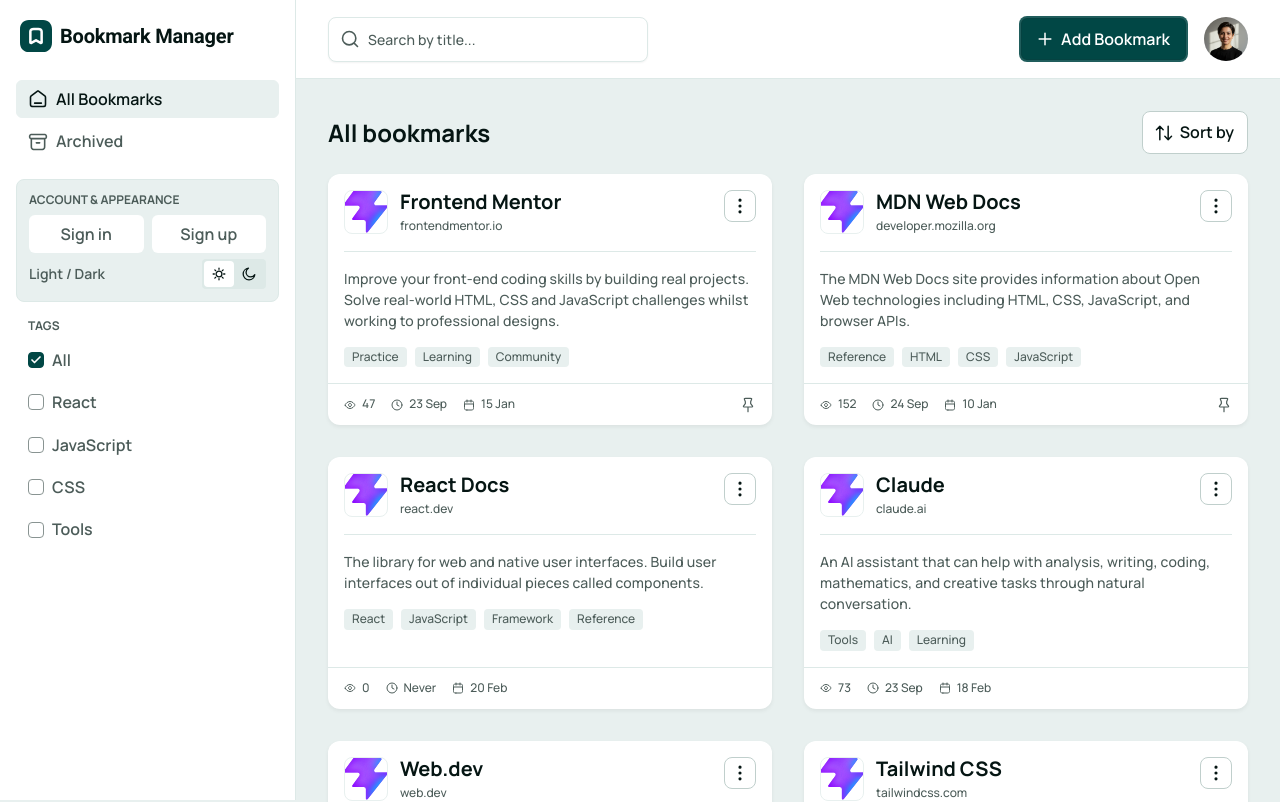
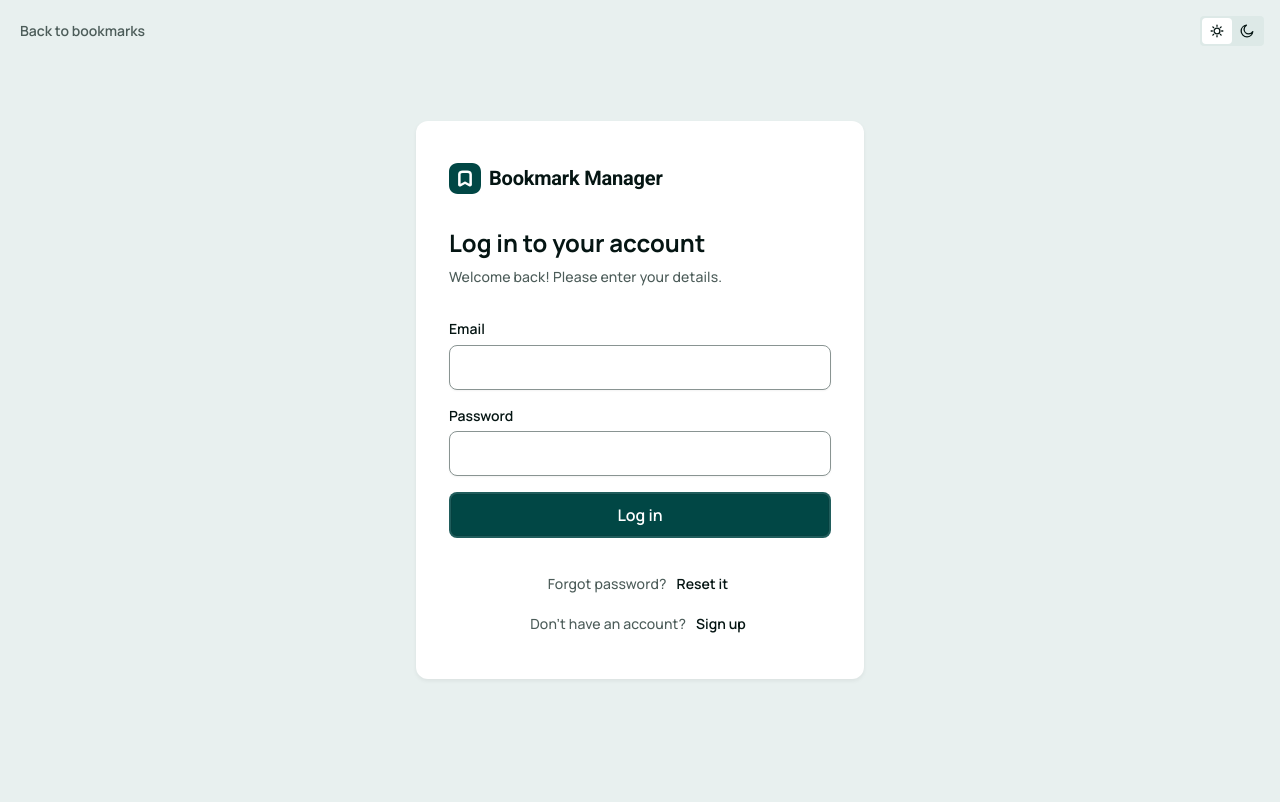
Before and after one commit to maribostashvili-93/Bookmark-manager, a React (Vite) app: page / in a window 1280 px wide. Shown: the top 802 px of the page. Built offline with nearby package versions, Linux system fonts and the light colour scheme.

Commit message:
fix: align auth entry and theme controls with design

```diff
--- a/src/App.jsx
+++ b/src/App.jsx
@@ -18,7 +18,7 @@ function App() {
     handleTogglePin,
     handleUpdateBookmark,
   } = useBookmarks()
-  const [currentView, setCurrentView] = useState('home')
+  const [currentView, setCurrentView] = useState('signin')
   const [searchTerm, setSearchTerm] = useState('')
   const [selectedTag, setSelectedTag] = useState('')
   const [sortOption, setSortOption] = useState('Recently added')
--- a/src/components/Header/Header.jsx
+++ b/src/components/Header/Header.jsx
@@ -2,6 +2,7 @@ import { useState } from 'react'
 import Icon from '../Icon/Icon.jsx'
 import Avatar from '../Avatar/Avatar.jsx'
 import ProfileMenu from '../ProfileMenu/ProfileMenu.jsx'
+import AppearanceToggle from '../AppearanceToggle/AppearanceToggle.jsx'
 import '../DropdownMenu/DropdownMenu.css'
 import '../Button/Button.css'
 import './Header.css'
@@ -36,6 +37,7 @@ function Header({ searchValue = '', profileOpen, onAddBookmark, onMenuOpen, onSe
           <Icon name="plus" />
           <span className="btn__text text-preset-3">Add Bookmark</span>
         </button>
+        <AppearanceToggle />
         <div className="popover-anchor">
           <Avatar open={visibleProfileOpen} onClick={() => setIsProfileOpen((isOpen) => !isOpen)} />
           {visibleProfileOpen && (
--- a/src/components/ProfileMenu/ProfileMenu.jsx
+++ b/src/components/ProfileMenu/ProfileMenu.jsx
@@ -1,6 +1,4 @@
 import Avatar from '../Avatar/Avatar.jsx'
-import AppearanceToggle from '../AppearanceToggle/AppearanceToggle.jsx'
-import Icon from '../Icon/Icon.jsx'
 import { DropdownItem } from '../DropdownMenu/DropdownMenu.jsx'
 import './ProfileMenu.css'
 
@@ -15,14 +13,6 @@ function ProfileMenu({ name = 'Emily Carter', email = 'emily101@gmail.com' }) {
         </div>
       </div>
 
-      <ul className="profile-menu__section">
-        <li className="dropdown__item">
-          <Icon name="palette" size="md" />
-          <span className="dropdown__label text-preset-4">Theme</span>
-          <AppearanceToggle />
-        </li>
-      </ul>
-
       <ul className="profile-menu__section profile-menu__footer">
         <DropdownItem leftIcon="logout">Logout</DropdownItem>
       </ul>
--- a/src/components/Sidebar/Sidebar.css
+++ b/src/components/Sidebar/Sidebar.css
@@ -125,39 +125,6 @@
   padding: 0 var(--spacing-150) var(--spacing-050);
 }
 
-.sidebar__account {
-  display: flex;
-  flex-direction: column;
-  gap: var(--spacing-075);
-  padding: var(--spacing-150);
-  border: 1px solid var(--color-border);
-  border-radius: var(--radius-8);
-  background: var(--color-surface-muted);
-}
-
-.sidebar__auth-actions {
-  display: grid;
-  grid-template-columns: 1fr 1fr;
-  gap: var(--spacing-100);
-}
-
-.sidebar__auth-actions .nav-item {
-  justify-content: center;
-  text-align: center;
-}
-
-.sidebar__auth-actions .nav-item__label {
-  flex: initial;
-}
-
-.sidebar__theme-row {
-  display: flex;
-  align-items: center;
-  justify-content: space-between;
-  gap: var(--spacing-100);
-  color: var(--color-text-muted);
-}
-
 .tags__title {
   font-size: 12px;
   font-weight: 700;
--- a/src/components/Sidebar/Sidebar.jsx
+++ b/src/components/Sidebar/Sidebar.jsx
@@ -1,7 +1,6 @@
 import Icon from '../Icon/Icon.jsx'
 import Logo from '../Logo/Logo.jsx'
 import Checkbox from '../Checkbox/Checkbox.jsx'
-import AppearanceToggle from '../AppearanceToggle/AppearanceToggle.jsx'
 import './Sidebar.css'
 
 const tags = ['React', 'JavaScript', 'CSS', 'Tools']
@@ -46,22 +45,6 @@ function Sidebar({ open = false, active = 'home', selectedTag = '', onClose, onN
           </li>
         </ul>
 
-        <div className="sidebar__account">
-          <p className="tags__title">ACCOUNT &amp; APPEARANCE</p>
-          <div className="sidebar__auth-actions">
-            <button type="button" className="nav-item" onClick={() => { onNavigate?.('signin'); onClose?.() }}>
-              <span className="nav-item__label text-preset-3">Sign in</span>
-            </button>
-            <button type="button" className="nav-item" onClick={() => { onNavigate?.('signup'); onClose?.() }}>
-              <span className="nav-item__label text-preset-3">Sign up</span>
-            </button>
-          </div>
-          <div className="sidebar__theme-row">
-            <span className="text-preset-4">Light / Dark</span>
-            <AppearanceToggle />
-          </div>
-        </div>
-
         <div className="tags">
           <div className="tags__heading">
             <p className="tags__title">TAGS</p>
--- a/src/pages/SignIn/SignIn.jsx
+++ b/src/pages/SignIn/SignIn.jsx
@@ -19,7 +19,7 @@ function SignIn({ onNavigate }) {
           <p className="auth-card__subtitle text-preset-4-medium">Welcome back! Please enter your details.</p>
         </div>
 
-        <form className="auth-card__form" onSubmit={(event) => event.preventDefault()}>
+        <form className="auth-card__form" onSubmit={(event) => { event.preventDefault(); onNavigate?.('home') }}>
           <InputField id="signin-email" label="Email" type="email" autoComplete="email" />
           <InputField id="signin-password" label="Password" type="password" autoComplete="current-password" />
           <Button hierarchy="primary" size="md" type="submit" className="btn--block">
--- a/src/pages/SignUp/SignUp.jsx
+++ b/src/pages/SignUp/SignUp.jsx
@@ -23,7 +23,7 @@ function SignUp({ values = {}, errors = {}, onNavigate }) {
           </p>
         </div>
 
-        <form className="auth-card__form" onSubmit={(event) => event.preventDefault()}>
+        <form className="auth-card__form" onSubmit={(event) => { event.preventDefault(); onNavigate?.('home') }}>
           <InputField
             id="signup-name"
             label="Full name"
```
